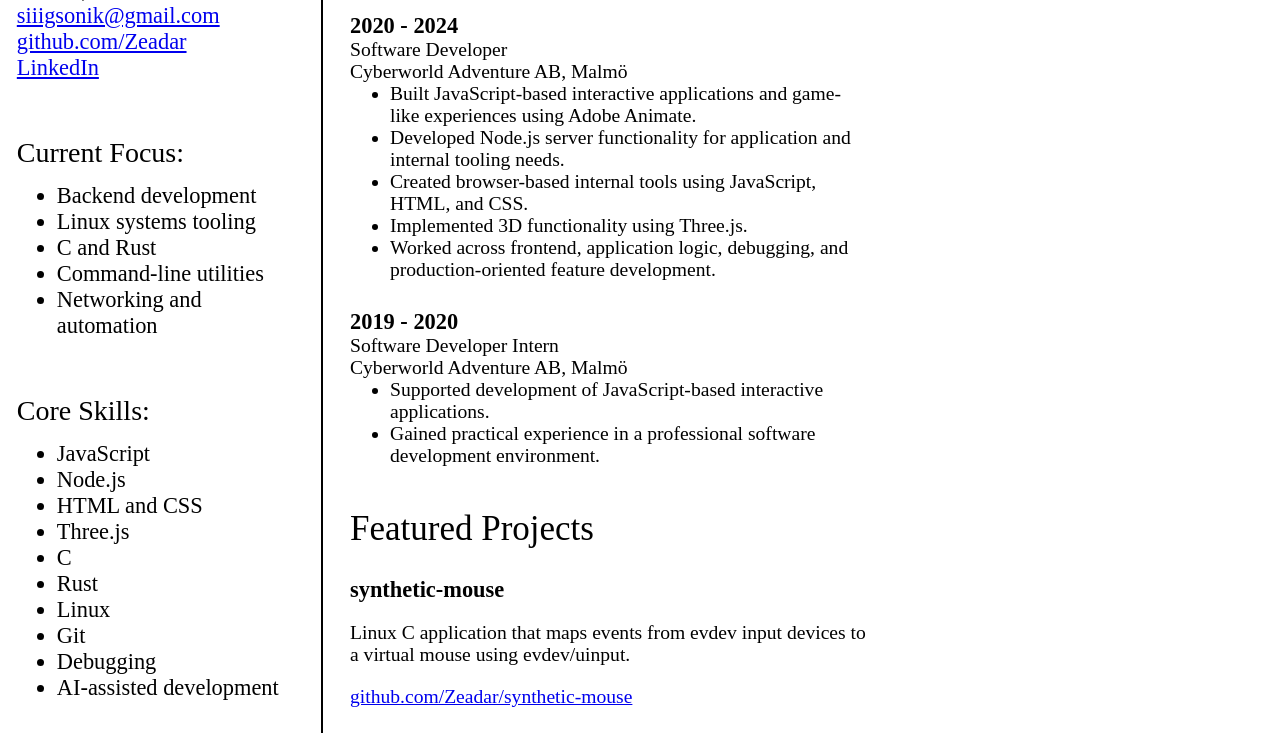
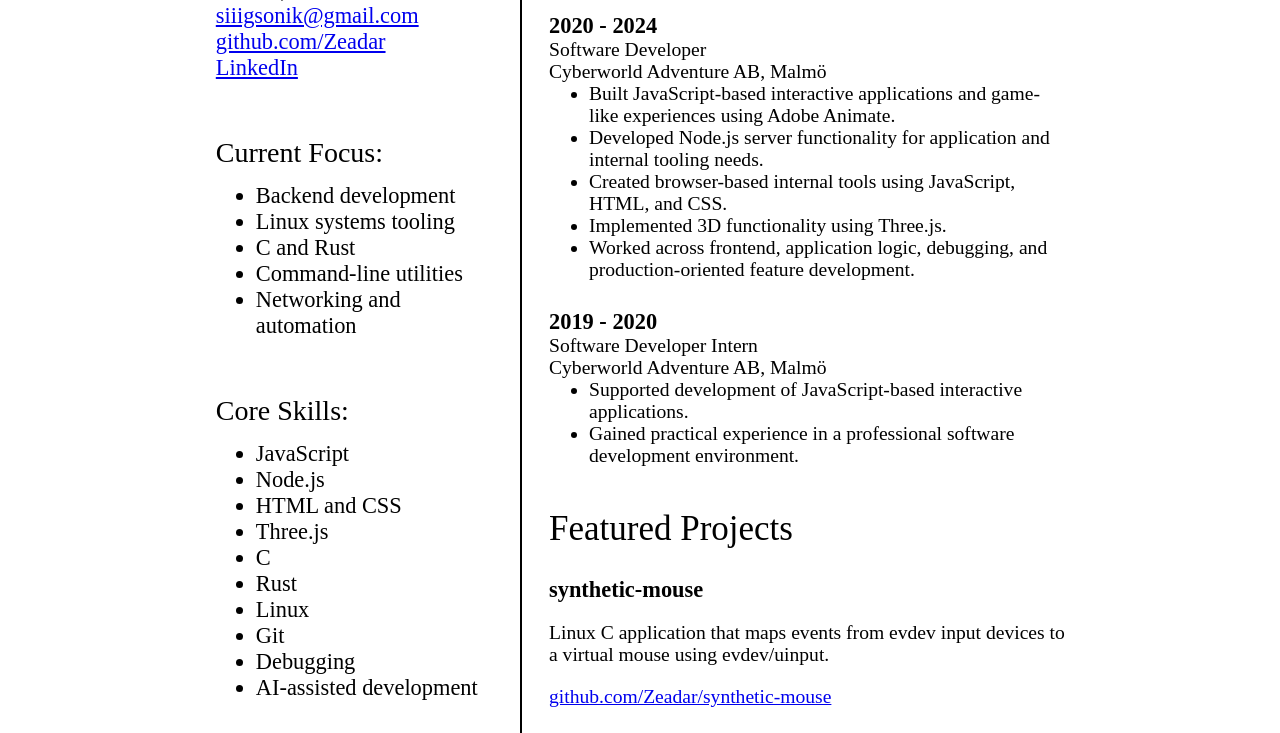
Before and after one commit to Zeadar/html_cv, a plain HTML site: page index.html in a window 1280 px wide. Shown: the part 492-1225 px from the top of the page. Drawn offline with Linux system fonts and the light colour scheme; a web font is replaced by a local one.

Commit message:
Center layout on desktop/tablet

```diff
--- a/index.css
+++ b/index.css
@@ -64,6 +64,18 @@ ul {
     position: relative;
     display: flex;
     width: 100%;
+}
+
+@media (min-width: 769px) {
+    #mainContainer {
+        align-items: center;
+    }
+
+    #subContainer {
+        margin-left: auto;
+        margin-right: auto;
+        width: fit-content;
+    }
 }
 
 #sideInfo {
```
